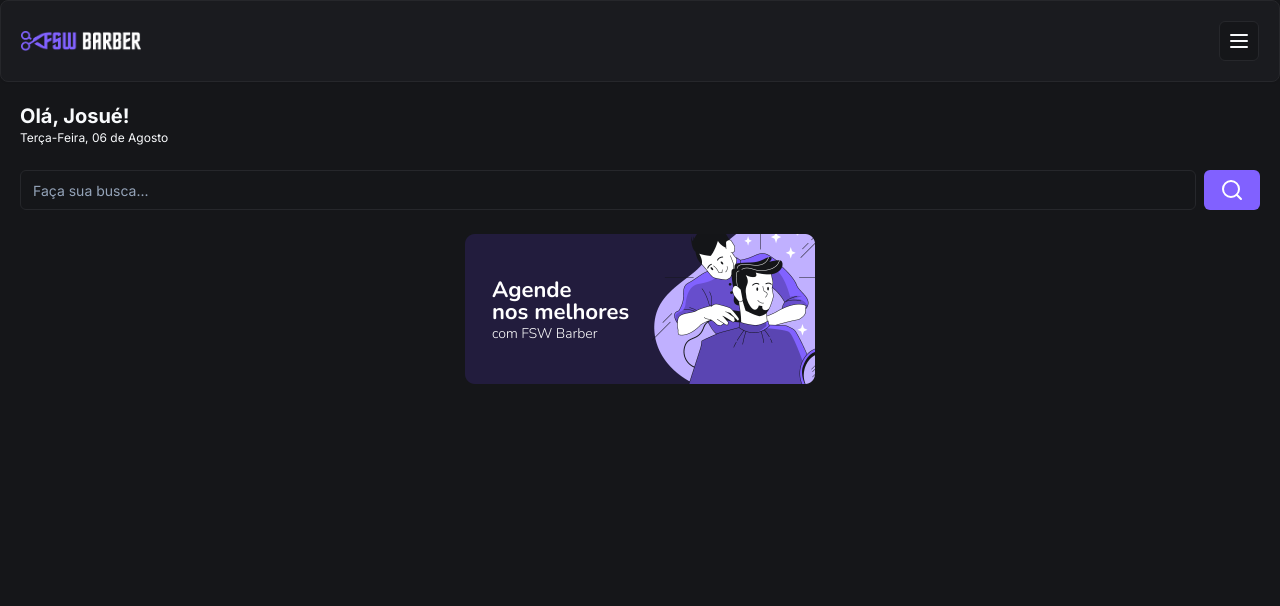
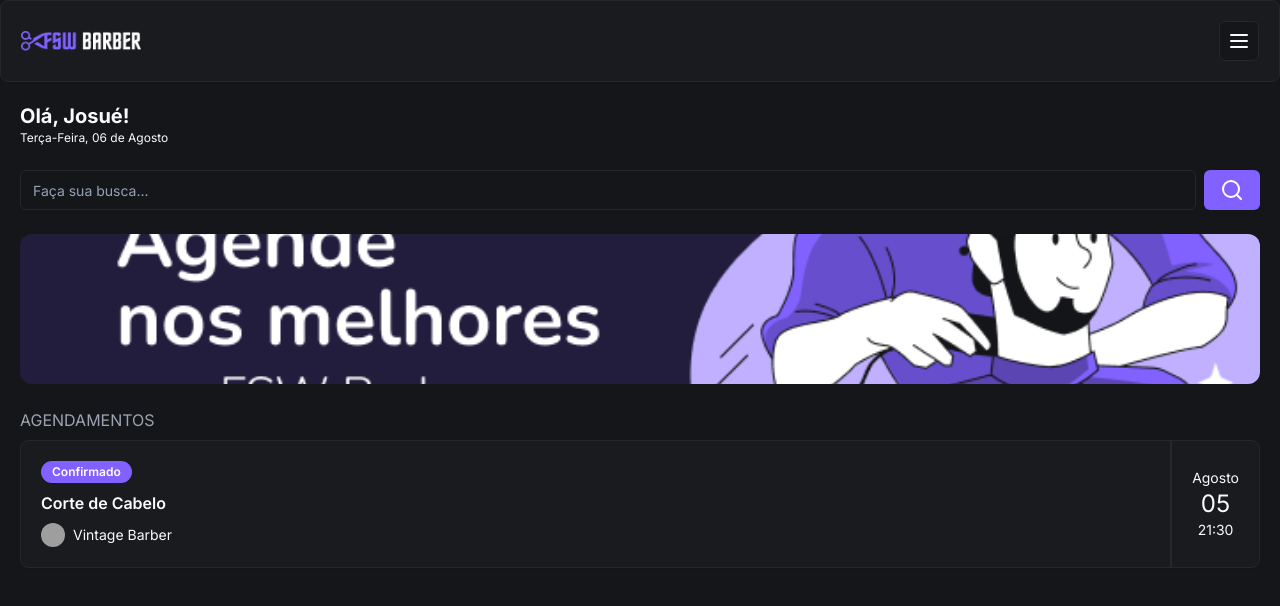
Before and after one commit to JosueCosta2023/fsw-barber-2024, a Next.js app: page / in a window 1280 px wide. Shown: the top 606 px of the page. Built offline with nearby package versions, Linux system fonts and the light colour scheme; grey boxes are pictures that could not be loaded.

Commit message:
feat: add booking items

```diff
--- /dev/null
+++ b/app/_components/ui/avatar.tsx
@@ -0,0 +1,50 @@
+"use client"
+
+import * as React from "react"
+import * as AvatarPrimitive from "@radix-ui/react-avatar"
+
+import { cn } from "@/app/_lib/utils"
+
+const Avatar = React.forwardRef<
+  React.ElementRef<typeof AvatarPrimitive.Root>,
+  React.ComponentPropsWithoutRef<typeof AvatarPrimitive.Root>
+>(({ className, ...props }, ref) => (
+  <AvatarPrimitive.Root
+    ref={ref}
+    className={cn(
+      "relative flex h-10 w-10 shrink-0 overflow-hidden rounded-full",
+      className,
+    )}
+    {...props}
+  />
+))
+Avatar.displayName = AvatarPrimitive.Root.displayName
+
+const AvatarImage = React.forwardRef<
+  React.ElementRef<typeof AvatarPrimitive.Image>,
+  React.ComponentPropsWithoutRef<typeof AvatarPrimitive.Image>
+>(({ className, ...props }, ref) => (
+  <AvatarPrimitive.Image
+    ref={ref}
+    className={cn("aspect-square h-full w-full", className)}
+    {...props}
+  />
+))
+AvatarImage.displayName = AvatarPrimitive.Image.displayName
+
+const AvatarFallback = React.forwardRef<
+  React.ElementRef<typeof AvatarPrimitive.Fallback>,
+  React.ComponentPropsWithoutRef<typeof AvatarPrimitive.Fallback>
+>(({ className, ...props }, ref) => (
+  <AvatarPrimitive.Fallback
+    ref={ref}
+    className={cn(
+      "flex h-full w-full items-center justify-center rounded-full bg-muted",
+      className,
+    )}
+    {...props}
+  />
+))
+AvatarFallback.displayName = AvatarPrimitive.Fallback.displayName
+
+export { Avatar, AvatarImage, AvatarFallback }
--- /dev/null
+++ b/app/_components/ui/badge.tsx
@@ -0,0 +1,36 @@
+import * as React from "react"
+import { cva, type VariantProps } from "class-variance-authority"
+
+import { cn } from "@/app/_lib/utils"
+
+const badgeVariants = cva(
+  "inline-flex items-center rounded-full border px-2.5 py-0.5 text-xs font-semibold transition-colors focus:outline-none focus:ring-2 focus:ring-ring focus:ring-offset-2",
+  {
+    variants: {
+      variant: {
+        default:
+          "border-transparent bg-primary text-primary-foreground hover:bg-primary/80",
+        secondary:
+          "border-transparent bg-secondary text-secondary-foreground hover:bg-secondary/80",
+        destructive:
+          "border-transparent bg-destructive text-destructive-foreground hover:bg-destructive/80",
+        outline: "text-foreground",
+      },
+    },
+    defaultVariants: {
+      variant: "default",
+    },
+  },
+)
+
+export interface BadgeProps
+  extends React.HTMLAttributes<HTMLDivElement>,
+    VariantProps<typeof badgeVariants> {}
+
+function Badge({ className, variant, ...props }: BadgeProps) {
+  return (
+    <div className={cn(badgeVariants({ variant }), className)} {...props} />
+  )
+}
+
+export { Badge, badgeVariants }
--- a/app/page.tsx
+++ b/app/page.tsx
@@ -5,6 +5,9 @@
 import { Button } from "./_components/ui/button"
 import { Input } from "./_components/ui/input"
 import Image from "next/image"
+import { Card, CardContent } from "./_components/ui/card"
+import { Badge } from "./_components/ui/badge"
+import { Avatar, AvatarImage } from "./_components/ui/avatar"
 
 const Home = () => {
   return (
@@ -14,6 +17,7 @@
         <h2 className="text-xl font-bold">Olá, Josué!</h2>
         <p className="text-xs">Terça-Feira, 06 de Agosto</p>
 
+        {/* Buscar */}
         <div className="mt-6 flex items-center gap-2">
           <Input placeholder="Faça sua busca..." />
           <Button>
@@ -21,14 +25,40 @@
           </Button>
         </div>
 
+        {/* Banner */}
         <div className="relative mt-6 h-[150px] w-full">
           <Image
             alt="Agende no melhores com a FSW Barber"
             src="/banner-01.png"
             fill
-            className="rounded-xl object-contain"
+            className="rounded-xl object-cover"
           />
         </div>
+
+        {/* Agendamento */}
+        <h3 className="mb-2 mt-6 uppercase text-gray-400">Agendamentos</h3>
+        <Card className="">
+          <CardContent className="flex justify-between p-0">
+            {/** Left */}
+            <div className="flex flex-col gap-2 py-5 pl-5">
+              <Badge className="w-fit">Confirmado</Badge>
+              <h3 className="font-semibold">Corte de Cabelo</h3>
+              <div className="flex items-center gap-2">
+                <Avatar className="h-6 w-6">
+                  <AvatarImage src="https://utfs.io/f/0522fdaf-0357-4213-8f52-1d83c3dcb6cd-18e.png" />
+                </Avatar>
+                <p className="text-sm">Vintage Barber</p>
+              </div>
+            </div>
+
+            {/**Right */}
+            <div className="flex flex-col items-center justify-center border-l-2 border-solid px-5">
+              <p className="text-sm">Agosto</p>
+              <p className="text-2xl">05</p>
+              <p className="text-sm">21:30</p>
+            </div>
+          </CardContent>
+        </Card>
       </div>
     </>
   )
--- a/package.json
+++ b/package.json
@@ -14,6 +14,7 @@
   },
   "dependencies": {
     "@prisma/client": "^5.17.0",
+    "@radix-ui/react-avatar": "^1.1.0",
     "@radix-ui/react-slot": "^1.1.0",
     "class-variance-authority": "^0.7.0",
     "clsx": "^2.1.1",
```
Also changed, not shown: 1 other file (tests, documents, lock files or other folders).
